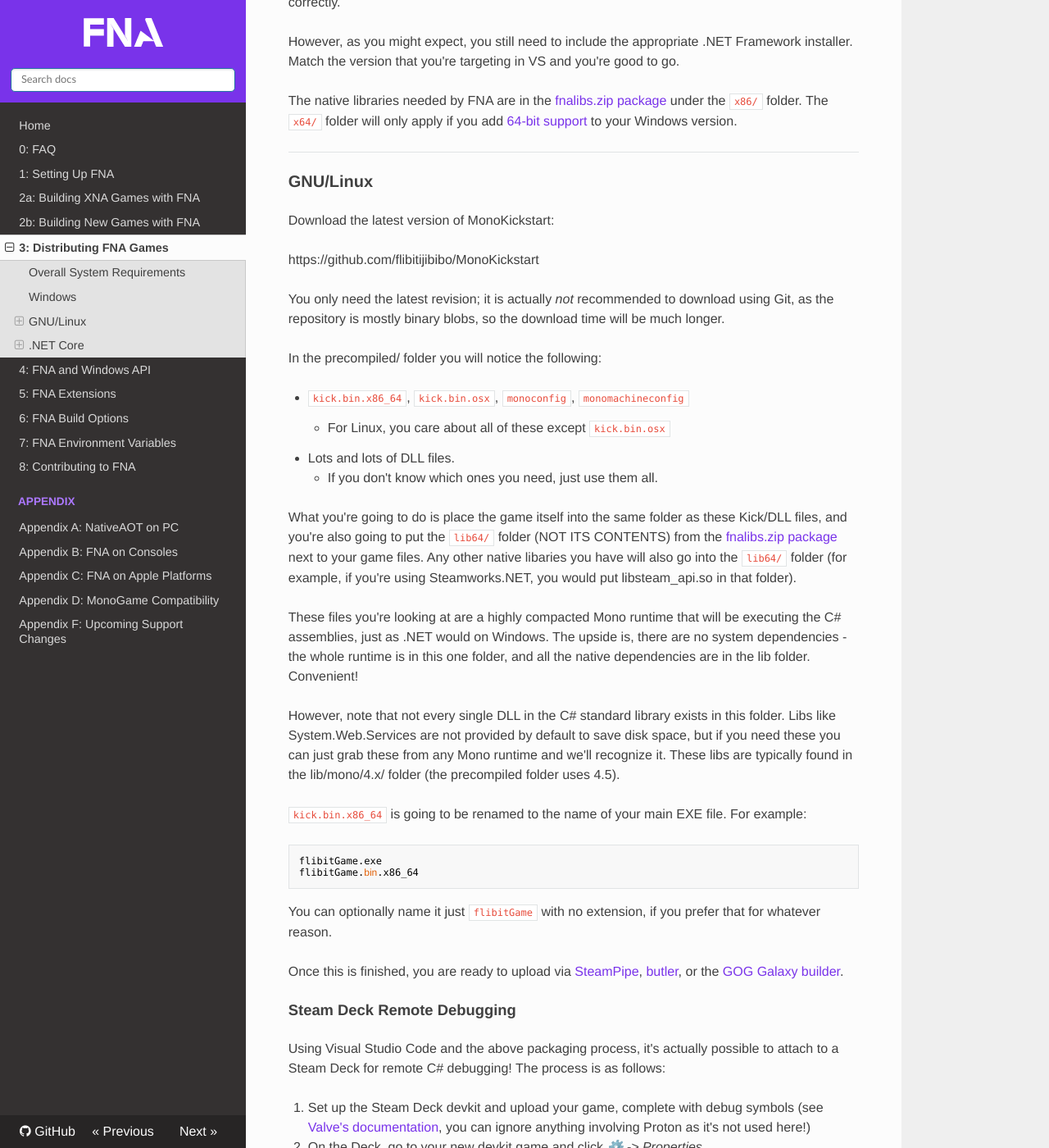
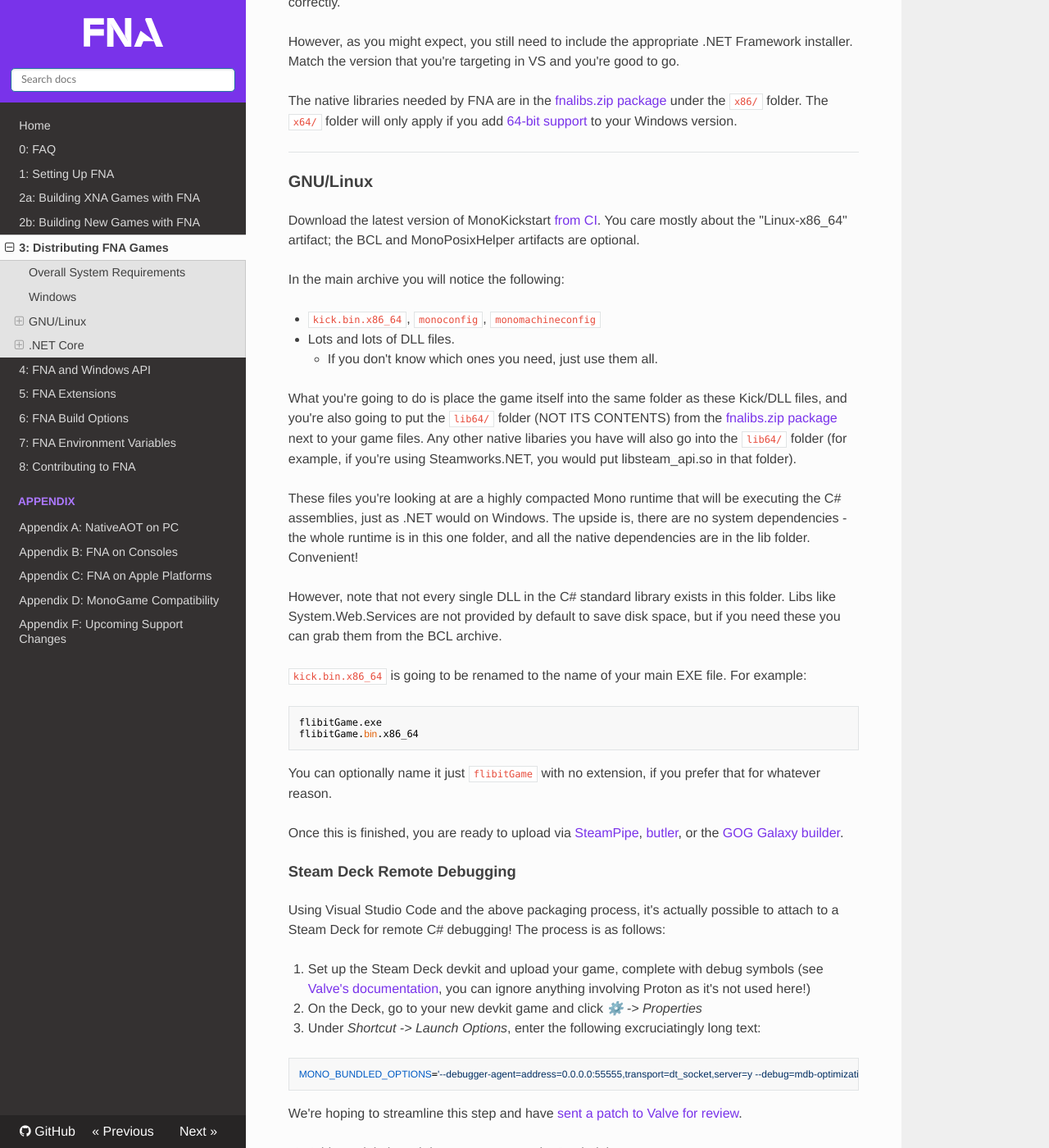
Before and after one commit to FNA-XNA/docs, an MkDocs documentation site: the page built from docs/3:-Distributing-FNA-Games.md, in a window 1280 px wide and 1400 px high, scrolled down 775 px. Shown: the whole window at 82% size. Built offline with MkDocs 1.6.1, drawn with Linux system fonts in a browser that asks for light colours; nearby versions of some CDN libraries.

Commit message:
MonoKickstart now uses CI

```diff
--- a/docs/3:-Distributing-FNA-Games.md
+++ b/docs/3:-Distributing-FNA-Games.md
@@ -36,16 +36,11 @@
 
 ### GNU/Linux
 
-Download the latest version of MonoKickstart:
+Download the latest version of MonoKickstart [from CI](https://github.com/flibitijibibo/MonoKickstart/actions). You care mostly about the "Linux-x86_64" artifact; the BCL and MonoPosixHelper artifacts are optional.
 
-https://github.com/flibitijibibo/MonoKickstart
+In the main archive you will notice the following:
 
-You only need the latest revision; it is actually _not_ recommended to download using Git, as the repository is mostly binary blobs, so the download time will be much longer.
-
-In the precompiled/ folder you will notice the following:
-
-* `kick.bin.x86_64`, `kick.bin.osx`, `monoconfig`, `monomachineconfig`
-	* For Linux, you care about all of these except `kick.bin.osx`
+* `kick.bin.x86_64`, `monoconfig`, `monomachineconfig`
 * Lots and lots of DLL files.
 	* If you don't know which ones you need, just use them all.
 
@@ -53,7 +48,7 @@
 
 These files you're looking at are a highly compacted Mono runtime that will be executing the C# assemblies, just as .NET would on Windows. The upside is, there are no system dependencies - the whole runtime is in this one folder, and all the native dependencies are in the lib folder. Convenient!
 
-However, note that not every single DLL in the C# standard library exists in this folder. Libs like System.Web.Services are not provided by default to save disk space, but if you need these you can just grab these from any Mono runtime and we'll recognize it. These libs are typically found in the lib/mono/4.x/ folder (the precompiled folder uses 4.5).
+However, note that not every single DLL in the C# standard library exists in this folder. Libs like System.Web.Services are not provided by default to save disk space, but if you need these you can grab them from the BCL archive.
 
 `kick.bin.x86_64` is going to be renamed to the name of your main EXE file. For example:
 
```
